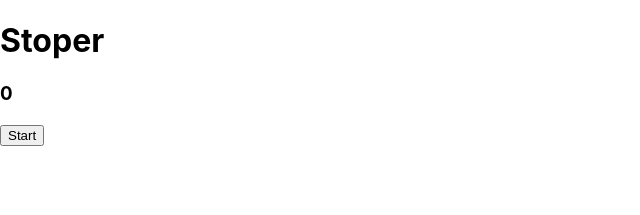
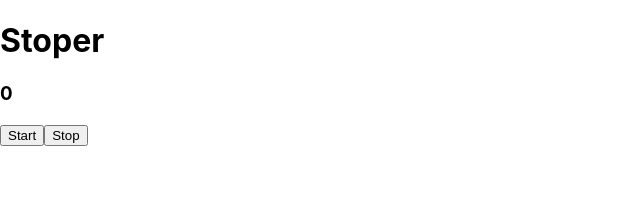
Before and after one commit to sroszyk/sda-react-124, a React (Create React App) app: page / in a window 1280 px wide. Shown: the top 215 px of the page, without its empty margins (0-640 px from the left). Built offline with nearby package versions, Linux system fonts and the light colour scheme.

Commit message:
Stop stoper

```diff
--- a/src/App.js
+++ b/src/App.js
@@ -27,13 +27,17 @@ class App extends React.Component {
     }, 1000);
   }
 
+  stopStoper = () => {
+    clearInterval(this.stoperId);
+  }
+
   render() {
     return (
       <div>
         <h1>Stoper</h1>
         <h3>{this.state.seconds}</h3>
         <button onClick={this.startStoper}>Start</button>
-
+        <button onClick={this.stopStoper}>Stop</button>
       </div>
     );
   }
```
